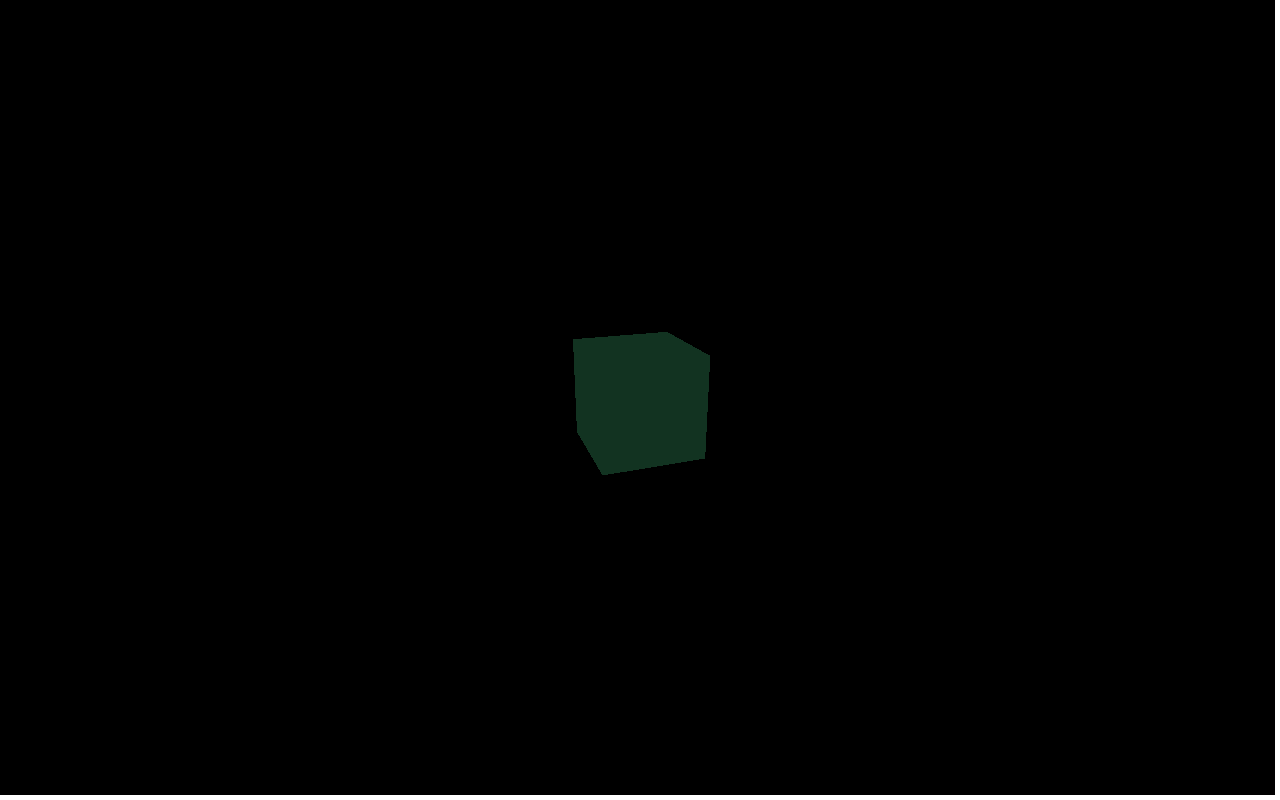
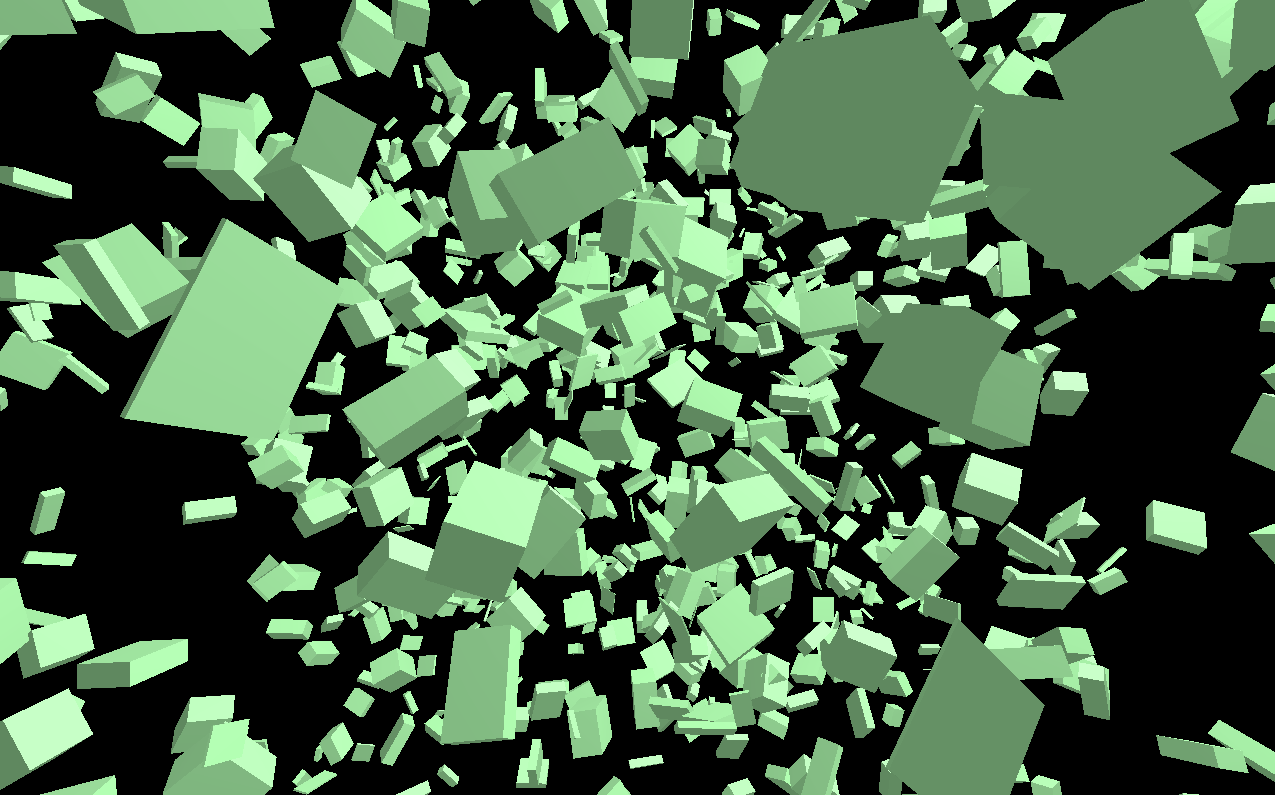
Before and after one commit to LucasSimpson/jsgraphics, a website built with webpack: page index.html in a window 1280 px wide. Built offline with nearby package versions, Linux system fonts and the light colour scheme; animation ran at ten frames a second.

Commit message:
too many cooks

```diff
--- a/src/builder.ts
+++ b/src/builder.ts
@@ -1,11 +1,10 @@
 import { Color, Vec3 } from './three/models';
-import { Mesh } from './three/Mesh';
 import * as THREE from "three";
+import { Mesh } from './three/object3D';
 
 export const buildCube = (size: Vec3, color: Color): Mesh => {
     let geometry = new THREE.BoxGeometry(size[0], size[1], size[2]);
-    let material = new THREE.MeshBasicMaterial({color: color});
-    let mesh = new Mesh(geometry, material);
+    let material = new THREE.MeshLambertMaterial({color: color});
 
-    return mesh;
+    return new Mesh(geometry, material);
 };
--- a/src/index.ts
+++ b/src/index.ts
@@ -1,15 +1,23 @@
 import { ViewManager } from './viewManager';
-import { Mesh } from './three/Mesh';
 import { buildCube } from './builder';
+import { AmbientLight, Mesh, PointLight } from './three/object3D';
 
 let view = new ViewManager();
-let cube: Mesh = buildCube([1, 1, 1], 0x123321);
+
+let light: PointLight = new PointLight([30, 30, 30], 0x969696, 2);
+let amLight: AmbientLight = new AmbientLight(0xe6e7e6, 1);
+view.addChild(light);
+view.addChild(amLight);
 
 
-view.addMesh(cube);
-
-view.registerCallback((seconds) => {
-    cube.rotate([Math.sin(seconds) / 20, Math.cos(seconds) / 30, 0]);
-});
+for (let i = 0; i < 1000; i++) {
+    let cube: Mesh = buildCube([Math.random() * 4, Math.random() * 4, Math.random() * 4,], 0x699669);
+    cube.setPosition([Math.random() * 80 - 40, Math.random() * 80 - 40, Math.random() * 80 - 40]);
+    cube.setRotation([Math.random() * 80 - 40, Math.random() * 80 - 40, Math.random() * 80 - 40]);
+    view.addChild(cube);
+    view.registerCallback((elapsedTime, delta) => {
+        cube.rotate([Math.sin(elapsedTime) / 20, Math.cos(elapsedTime) / 30, 0]);
+    });
+}
 
 view.start();
--- a/src/three/Mesh.ts
+++ /dev/null
@@ -1,32 +0,0 @@
-import { TGeometry, TMaterial, TMesh, Vec3 } from './models';
-import * as THREE from "three";
-
-export class Mesh {
-    private mesh: TMesh;
-
-    constructor(geometry: TGeometry, material: TMaterial) {
-        this.mesh = new THREE.Mesh(geometry, material)
-    }
-
-    rotate(rotation: Vec3) {
-        this.mesh.rotation.x += rotation[0];
-        this.mesh.rotation.y += rotation[1];
-        this.mesh.rotation.z += rotation[2];
-    }
-
-    setRotation(rotation: Vec3) {
-        this.mesh.rotation.x = rotation[0];
-        this.mesh.rotation.y = rotation[1];
-        this.mesh.rotation.z = rotation[2];
-    }
-
-    move(direction: Vec3) {
-        this.mesh.position.x += direction[0];
-        this.mesh.position.y += direction[1];
-        this.mesh.position.z += direction[2];
-    }
-
-    getTMesh(): TMesh {
-        return this.mesh;
-    }
-}
--- a/src/three/camera.ts
+++ /dev/null
@@ -1,20 +0,0 @@
-import { TCamera } from './models';
-import * as THREE from "three";
-
-export class Camera {
-    private camera: TCamera;
-
-    constructor(fov: number, aspectRatio: number, nearPlane: number, farPlane: number) {
-        this.camera = new THREE.PerspectiveCamera(fov, aspectRatio, nearPlane, farPlane);
-    }
-
-    setPosition(x: number, y: number, z: number) {
-        this.camera.position.x = x;
-        this.camera.position.y = y;
-        this.camera.position.z = z;
-    }
-
-    getTCamera() {
-        return this.camera;
-    }
-}
--- /dev/null
+++ b/src/three/object3D.ts
@@ -0,0 +1,74 @@
+import { Color, TCamera, TGeometry, TLight, TMaterial, TMesh, TObject3D, TScene, Vec3 } from './models';
+import * as THREE from "three";
+
+export class Object3D<T extends TObject3D> {
+    protected asset: T;
+
+    rotate(rotation: Vec3) {
+        this.asset.rotation.x += rotation[0];
+        this.asset.rotation.y += rotation[1];
+        this.asset.rotation.z += rotation[2];
+    }
+
+    setRotation(rotation: Vec3) {
+        this.asset.rotation.x = rotation[0];
+        this.asset.rotation.y = rotation[1];
+        this.asset.rotation.z = rotation[2];
+    }
+
+    move(direction: Vec3) {
+        this.asset.position.x += direction[0];
+        this.asset.position.y += direction[1];
+        this.asset.position.z += direction[2];
+    }
+
+    setPosition(position: Vec3) {
+        this.asset.position.x = position[0];
+        this.asset.position.y = position[1];
+        this.asset.position.z = position[2];
+    }
+
+    addChild<S extends TObject3D>(obj: Object3D<S>) {
+        this.asset.add(obj.getAsset());
+    }
+
+    getAsset(): T {
+        return this.asset;
+    }
+}
+
+export class Scene extends Object3D<TScene> {
+    constructor() {
+        super();
+        this.asset = new THREE.Scene();
+    }
+}
+
+export class Mesh extends Object3D<TMesh> {
+    constructor(geometry: TGeometry, material: TMaterial) {
+        super();
+        this.asset = new THREE.Mesh(geometry, material)
+    }
+}
+
+export class Camera extends Object3D<TCamera>{
+    constructor(fov: number, aspectRatio: number, nearPlane: number, farPlane: number) {
+        super();
+        this.asset = new THREE.PerspectiveCamera(fov, aspectRatio, nearPlane, farPlane);
+    }
+}
+
+export class PointLight extends Object3D<TLight> {
+    constructor(position: Vec3, color: Color, intensity: number) {
+        super();
+        this.asset = new THREE.PointLight(color, intensity, 1000, 2);
+        this.setPosition(position);
+    }
+}
+
+export class AmbientLight extends Object3D<TLight> {
+    constructor(color: Color, intensity: number) {
+        super();
+        this.asset = new THREE.AmbientLight(color, intensity);
+    }
+}
--- a/src/three/renderer.ts
+++ b/src/three/renderer.ts
@@ -1,7 +1,6 @@
 import * as THREE from "three";
-import { Scene } from './scene';
 import { TRenderer } from './models';
-import { Camera } from './camera';
+import { Camera, Scene } from './object3D';
 
 export class Renderer {
     private renderer: TRenderer;
@@ -13,6 +12,6 @@ export class Renderer {
     }
 
     render(sceneManager: Scene, camera: Camera) {
-        this.renderer.render(sceneManager.getTScene(), camera.getTCamera());
+        this.renderer.render(sceneManager.getAsset(), camera.getAsset());
     }
 }
--- a/src/three/scene.ts
+++ /dev/null
@@ -1,19 +0,0 @@
-import * as THREE from 'three';
-import { TScene } from './models';
-import { Mesh } from './Mesh';
-
-export class Scene {
-    private scene: TScene;
-
-    constructor() {
-        this.scene = new THREE.Scene();
-    }
-
-    add(mesh: Mesh) {
-        this.scene.add(mesh.getTMesh());
-    }
-
-    getTScene(): TScene {
-        return this.scene;
-    }
-}
--- a/src/viewManager.ts
+++ b/src/viewManager.ts
@@ -1,45 +1,49 @@
 import { Renderer } from './three/renderer';
-import { Camera } from './three/camera';
-import { Scene } from './three/scene';
-import { Mesh } from './three/Mesh';
+import { TClock, TObject3D } from './three/models';
+import * as THREE from 'three';
+import { Camera, Object3D, Scene } from './three/object3D';
 
 export class ViewManager {
-    private callbacks: Array<(time: number) => void>;
-    private startTime: number;
+    private callbacks: Array<(time: number, deltaTime: number) => void>;
+    private clock: TClock;
+    private elapsedTime: number;
 
     private renderer: Renderer;
     private scene: Scene;
     private camera: Camera;
 
-    registerCallback(func: (time: number) => void) {
+    registerCallback(func: (time: number, deltaTime: number) => void) {
         this.callbacks.push(func);
     }
 
     constructor() {
         this.callbacks = [];
+        this.clock = new THREE.Clock();
+        this.elapsedTime = 0;
 
         this.renderer = new Renderer();
         this.scene = new Scene();
         this.camera = new Camera(75, window.innerWidth/window.innerHeight, 0.1, 1000);
 
-        this.camera.setPosition(0, 0, 5);
+        this.camera.setPosition([0, 0, 50]);
     }
 
-    addMesh(mesh: Mesh): void {
-        this.scene.add(mesh);
+    addChild<T extends TObject3D>(obj: Object3D<T>): void {
+        this.scene.addChild(obj);
     }
 
     start() {
         let animate = () => {
             requestAnimationFrame(animate);
 
-            let seconds = (new Date().getTime() - this.startTime) / 1000;
-            this.callbacks.forEach(f => f(seconds));
+            let deltaTime = this.clock.getDelta();
+            this.elapsedTime += deltaTime;
+            this.callbacks.forEach(f => f(this.elapsedTime, deltaTime));
 
             this.renderer.render(this.scene, this.camera);
         };
 
-        this.startTime = new Date().getTime();
+        this.clock.start();
         animate();
     }
 }
```
Also changed, not shown: index.html (+0 -2 lines), src/three/models.ts (+17 -10 lines), 1 other file.
